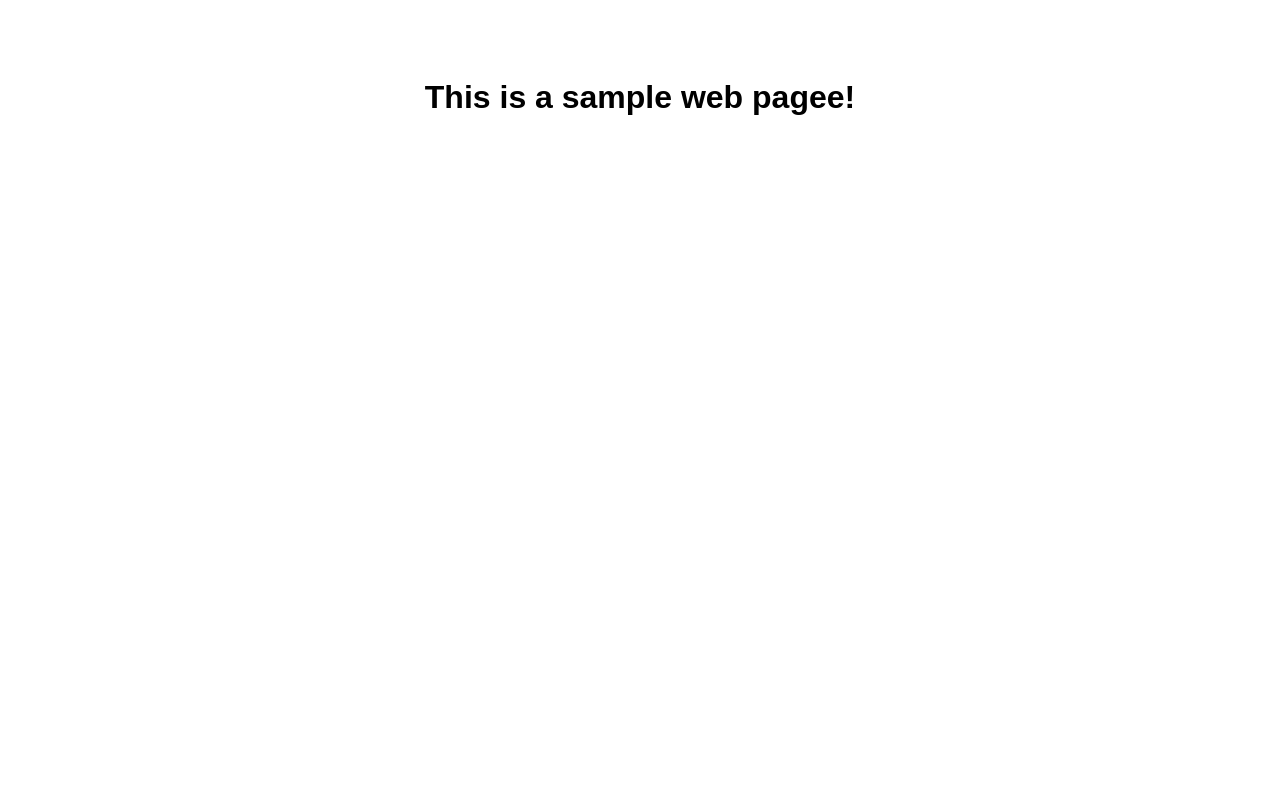
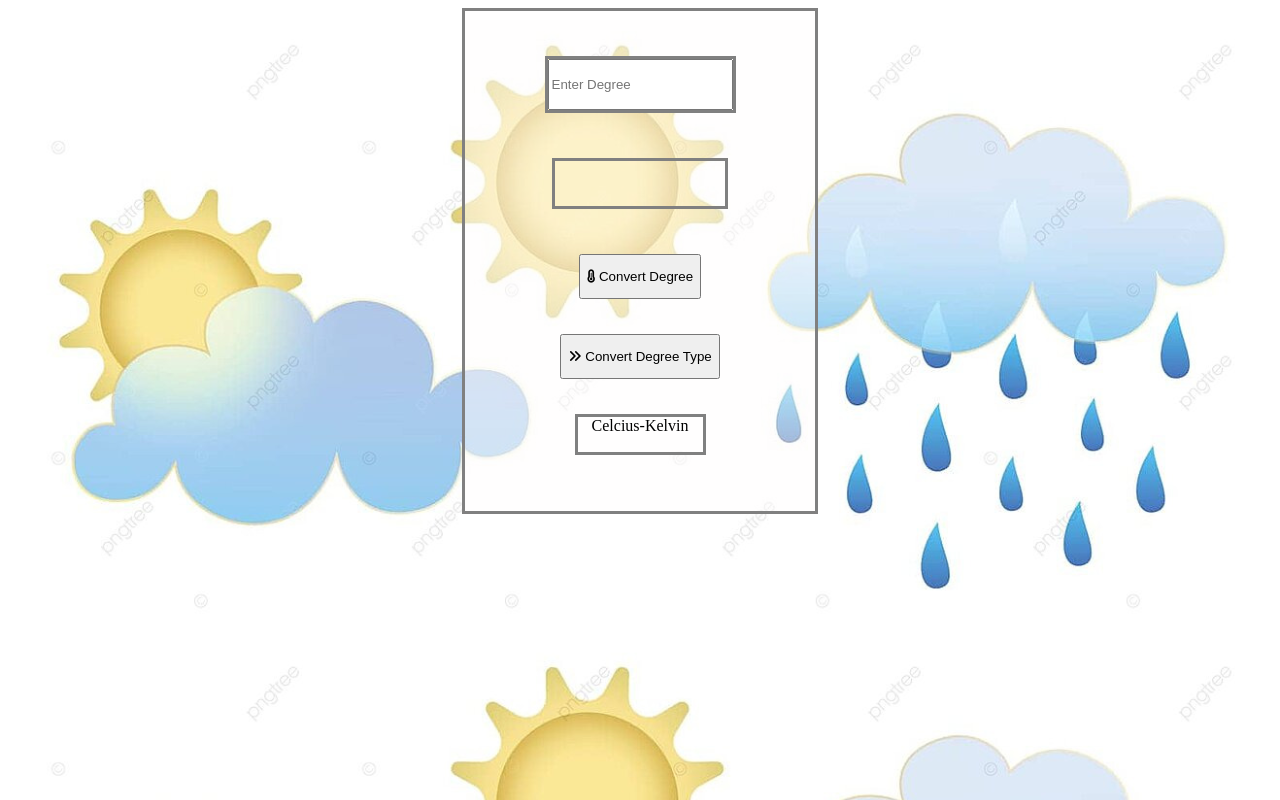
Before and after one commit to alprnaydn/Jenkins-demo, a plain HTML site: page index.html in a window 1280 px wide. Drawn offline with Linux system fonts and the light colour scheme.

Commit message:
Update index.html

```diff
--- a/index.html
+++ b/index.html
@@ -1,17 +1,52 @@
 <!DOCTYPE html>
-<html>
+<html lang="en">
 <head>
-    <title>Project 1</title>
-    <style>
-        body {
-            font-family: Arial, sans-serif;
-            text-align: center;
-            padding-top: 50px;
-        }
-    </style>
+    <meta charset="UTF-8">
+    <meta name="viewport" content="width=device-width, initial-scale=1.0">
+    <title>Document</title>
+    <link rel="stylesheet" href="style.css">
+    <link rel="stylesheet" href="https://cdnjs.cloudflare.com/ajax/libs/font-awesome/6.5.2/css/all.min.css" integrity="sha512-SnH5WK+bZxgPHs44uWIX+LLJAJ9/2PkPKZ5QiAj6Ta86w+fsb2TkcmfRyVX3pBnMFcV7oQPJkl9QevSCWr3W6A==" crossorigin="anonymous" referrerpolicy="no-referrer" />
 </head>
 <body>
-    <h1>This is a sample web pagee!</h1>
+    <div class="container">
 
+
+        <div class="first-degree">
+
+
+            <input type="text" id="first-degree" placeholder="Enter Degree">
+
+        </div>
+
+        <div class="output-degree">
+
+            <output id="output-degree"> </output>
+
+        </div>
+
+
+        <div class="convert-button">
+
+            <button   onclick="convertDegree()" id="convert-button" > <i class="fa-solid fa-temperature-three-quarters"></i> Convert Degree</button>
+        </div>
+
+        <div class="convert-type">
+            <button onclick="changeType()" id="convert-button" placeholder="48"><i class="fa-solid fa-angles-right"></i> Convert Degree Type</button>
+
+        </div>
+
+        <div class="text-of-convert-type">
+
+            <output id="text-of-convert-type">
+            Celcius-Kelvin</output>
+
+        </div>
+
+
+    </div>
+
+
+
+    <script src="app.js"></script>
 </body>
 </html>
```
